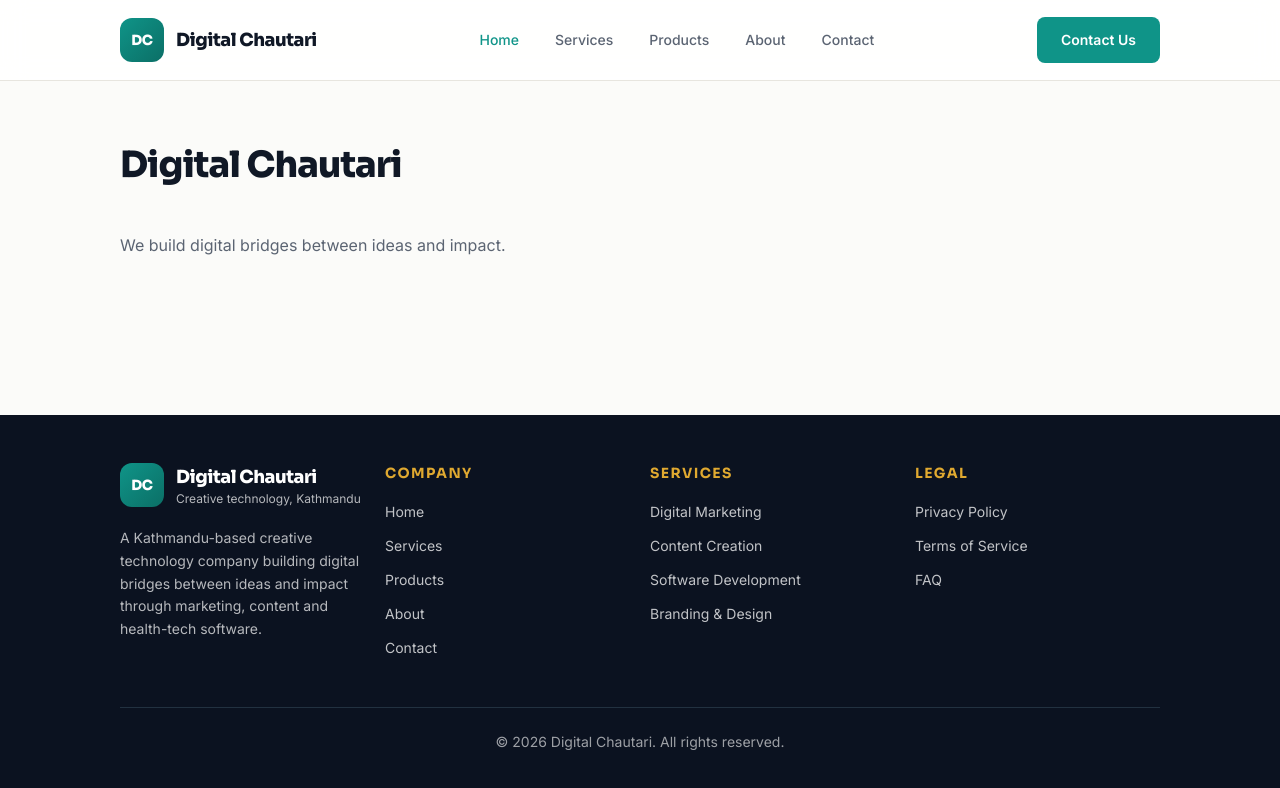
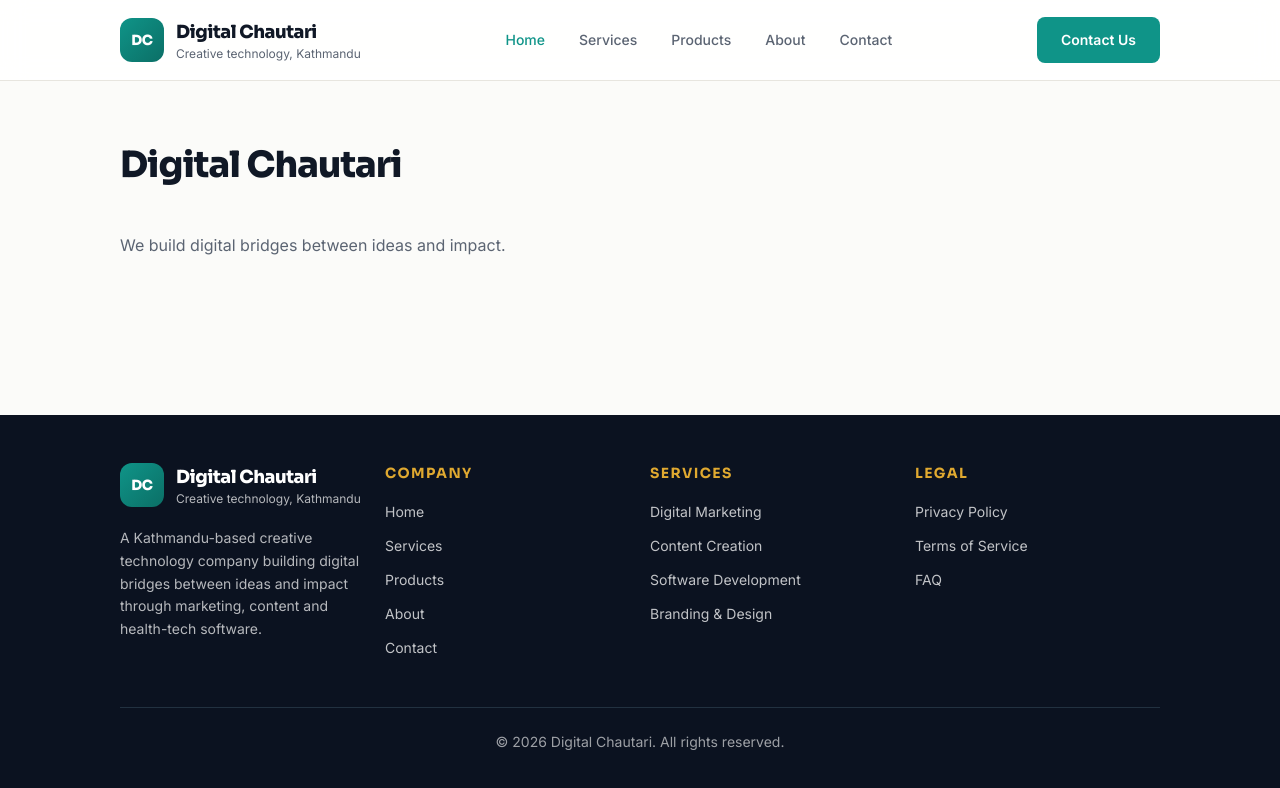
Before and after one commit to kapilraut1/Digital-chautari, a Next.js app: page / in a window 1280 px wide. Shown: the top 788 px of the page. Built offline with nearby package versions, Linux system fonts and the light colour scheme.

Commit message:
fix: restore logo tagline and tighten header gutters so nav fits at 760px

```diff
--- a/components/Header.tsx
+++ b/components/Header.tsx
@@ -38,11 +38,11 @@ export function Header() {
 
   return (
     <header className="sticky top-0 z-40 border-b border-line bg-white/85 backdrop-blur-md">
-      <div className="mx-auto flex h-16 w-full max-w-content items-center justify-between gap-4 px-gutter-mobile nav:h-20 nav:px-gutter">
-        <Logo tagline="" />
+      <div className="mx-auto flex h-16 w-full max-w-content items-center justify-between gap-4 px-gutter-mobile nav:h-20 nav:px-6 lg:px-gutter">
+        <Logo />
 
         <nav aria-label="Primary" className="hidden nav:flex nav:flex-1">
-          <ul className="mx-auto flex items-center justify-center gap-0.5 lg:gap-2">
+          <ul className="mx-auto flex items-center justify-center gap-0.5 lg:gap-1.5">
             {navLinks.map((link) => {
               const active = isActive(pathname, link.href);
 
@@ -52,7 +52,7 @@ export function Header() {
                     href={link.href}
                     aria-current={active ? "page" : undefined}
                     className={cn(
-                      "inline-block rounded-button px-2.5 py-2 text-[13px] font-medium transition-colors duration-200 lg:px-3.5 lg:text-sm",
+                      "inline-block whitespace-nowrap rounded-button px-2 py-2 text-[13px] font-medium transition-colors duration-200 lg:px-3.5 lg:text-sm",
                       active
                         ? "text-primary"
                         : "text-muted hover:bg-chip-teal hover:text-ink",
```
